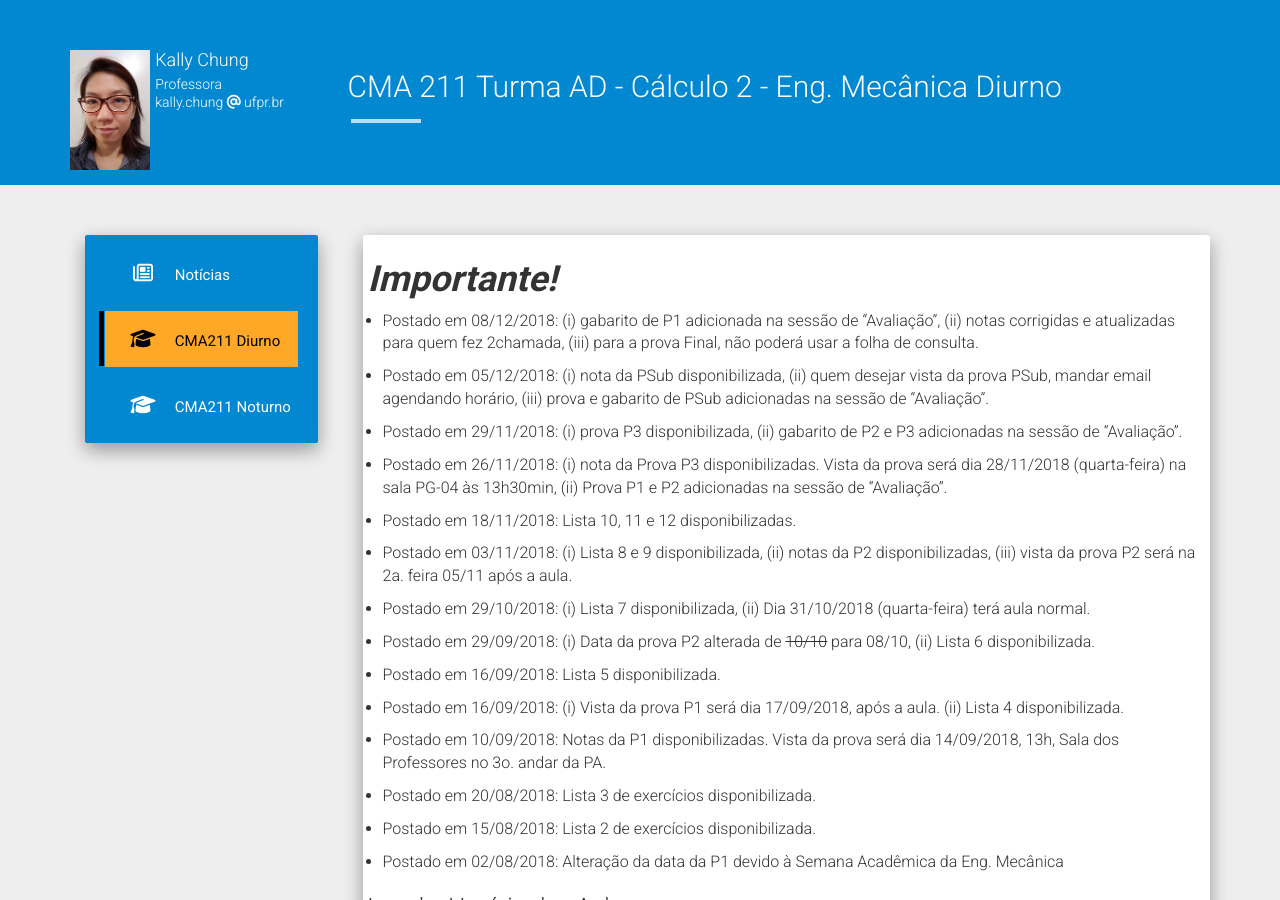
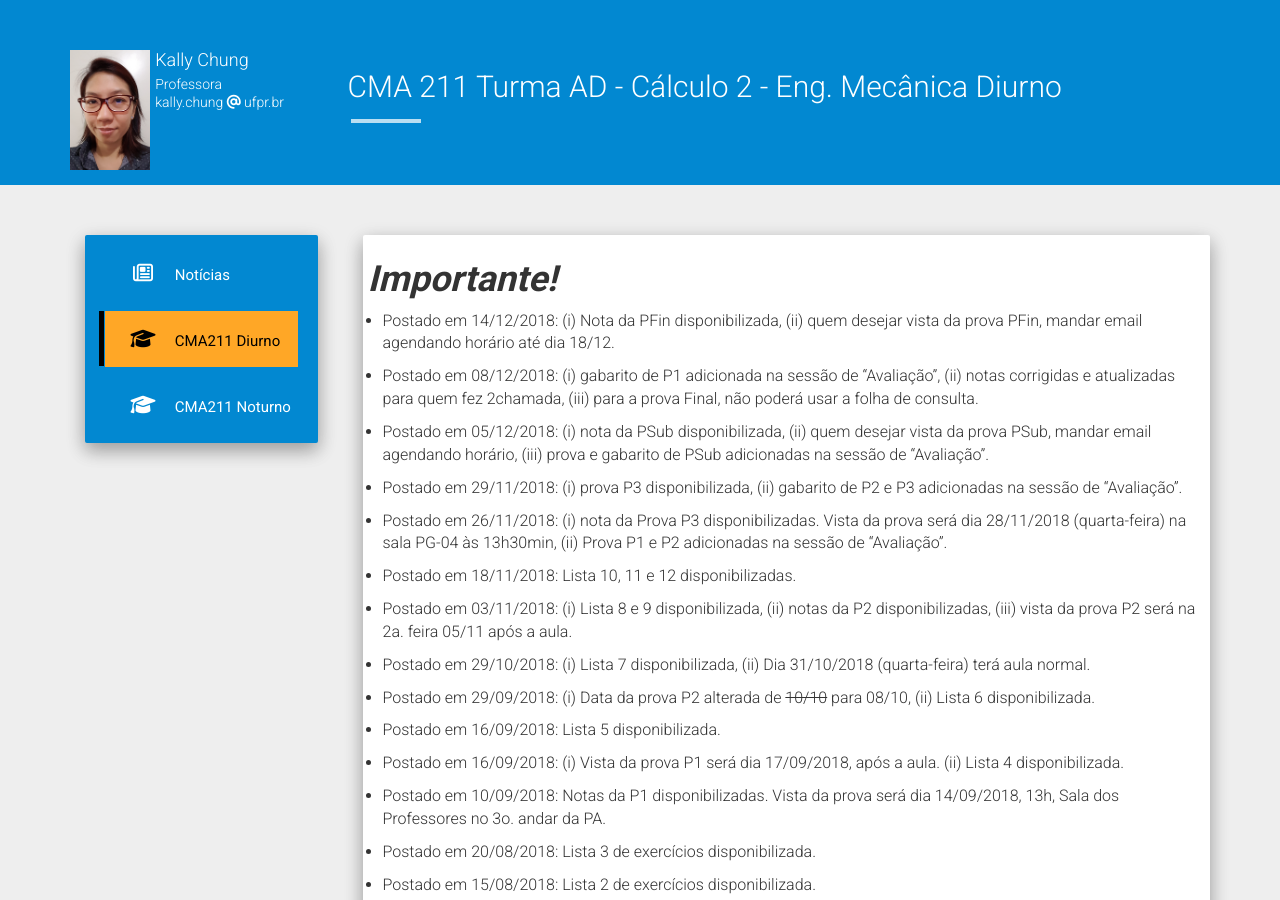
Before and after one commit to chunggnuhc/chunggnuhc.github.io, a Jekyll site: the page built from CMA211AD-Calc2-2sem2018.md, in a window 1280 px wide and 900 px high. Built offline with Jekyll 4.4.1, drawn with Linux system fonts in a browser that asks for light colours; nearby versions of some CDN libraries; some of the changed text lies outside the part shown.

Commit message:
Update CMA211AD-Calc2-2sem2018.md

```diff
--- a/CMA211AD-Calc2-2sem2018.md
+++ b/CMA211AD-Calc2-2sem2018.md
@@ -4,6 +4,8 @@
 permalink: /CMA211AD-Calc2-2sem2018/
 ---
 <h1><b><i>Importante!</i></b></h1>
+- Postado em 14/12/2018: (i) Nota da PFin disponibilizada, (ii) quem desejar vista da prova PFin, mandar email agendando horário até dia 18/12.
+
 - Postado em 08/12/2018: (i) gabarito de P1 adicionada na sessão de "Avaliação", (ii) notas corrigidas e atualizadas para quem fez 2chamada, (iii) para a prova Final, não poderá usar a folha de consulta.
 
 - Postado em 05/12/2018: (i) nota da PSub disponibilizada, (ii) quem desejar vista da prova PSub, mandar email agendando horário, (iii) prova e gabarito de PSub adicionadas na sessão de "Avaliação".
```
Also changed, not shown: other parts of CMA211AD-Calc2-2sem2018.md (+2 -0 lines).
